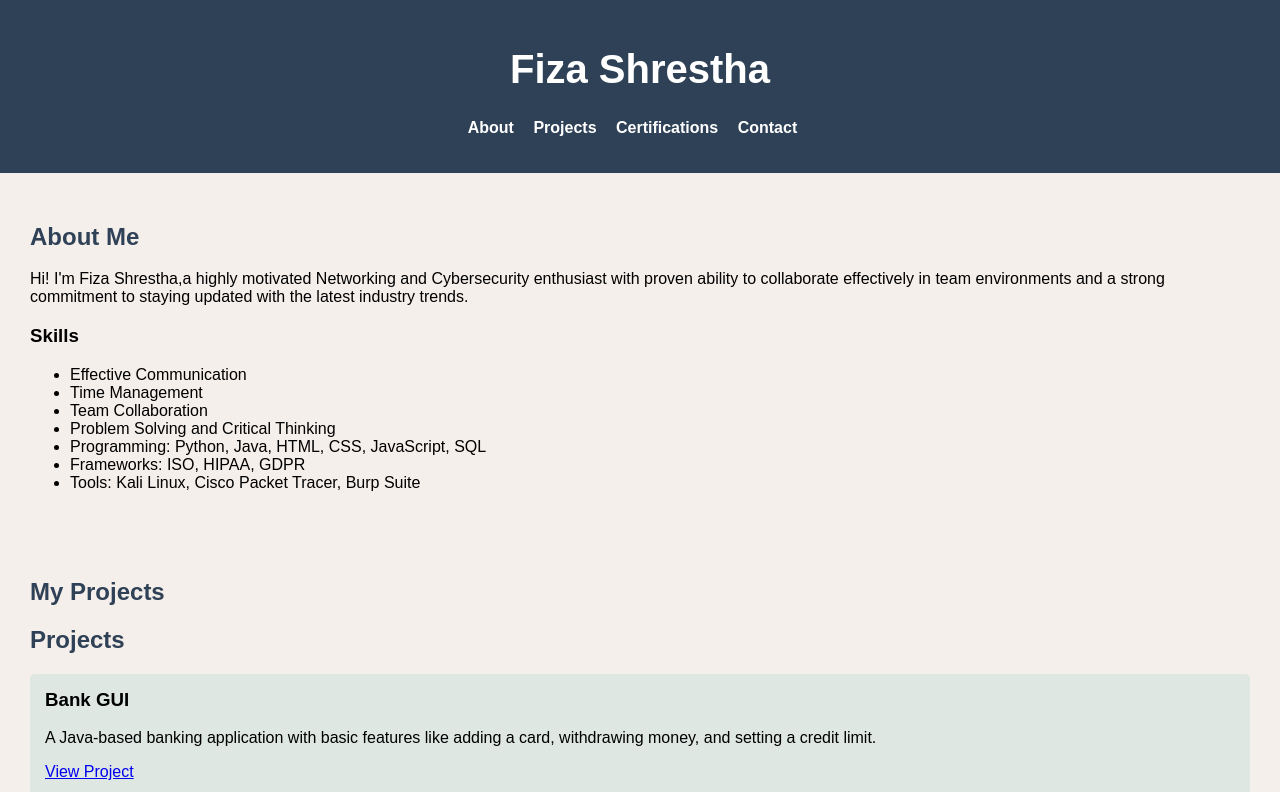
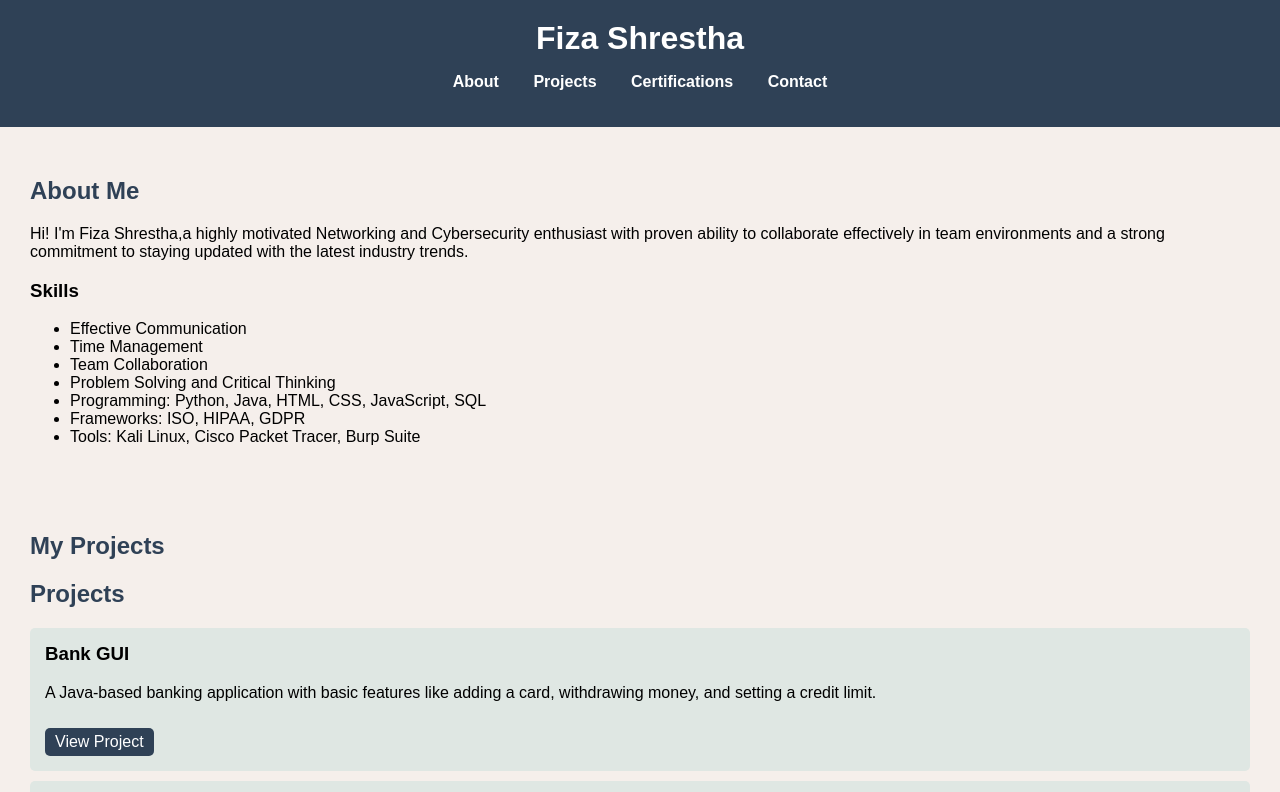
Before and after one commit to Fizzzaaa/portfolio, a plain HTML site: page index.html in a window 1280 px wide. Shown: the top 792 px of the page. Drawn offline with Linux system fonts and the light colour scheme.

Commit message:
styles.css

```diff
--- a/styles.css
+++ b/styles.css
@@ -1,4 +1,3 @@
-/* General Styles */
 body {
     font-family: Arial, sans-serif;
     background-color: #f5efeb;
@@ -9,32 +8,34 @@ body {
 header {
     background-color: #2f4156;
     color: white;
+    text-align: center;
     padding: 20px;
-    text-align: center;
 }
 
-header nav ul {
-    list-style-type: none;
+header h1 {
+    margin: 0;
+    font-size: 2em;
+}
+
+header p {
+    font-size: 1.2em;
+    margin-bottom: 10px;
+}
+
+nav ul {
+    list-style: none;
     padding: 0;
 }
 
-header nav ul li {
+nav ul li {
     display: inline;
-    margin-right: 15px;
+    margin: 0 15px;
 }
 
-header nav ul li a {
+nav ul li a {
     color: white;
     text-decoration: none;
     font-weight: bold;
-}
-
-h1 {
-    font-size: 2.5em;
-}
-
-h2 {
-    color: #2f4156;
 }
 
 section {
@@ -42,11 +43,8 @@ section {
     margin: 10px;
 }
 
-footer {
-    text-align: center;
-    padding: 10px;
-    background-color: #2f4156;
-    color: white;
+h2 {
+    color: #2f4156;
 }
 
 .project {
@@ -59,3 +57,20 @@ footer {
 .project h3 {
     margin-top: 0;
 }
+
+.project a {
+    display: inline-block;
+    margin-top: 10px;
+    padding: 5px 10px;
+    background-color: #2f4156;
+    color: white;
+    text-decoration: none;
+    border-radius: 5px;
+}
+
+footer {
+    text-align: center;
+    padding: 10px;
+    background-color: #2f4156;
+    color: white;
+}
```
